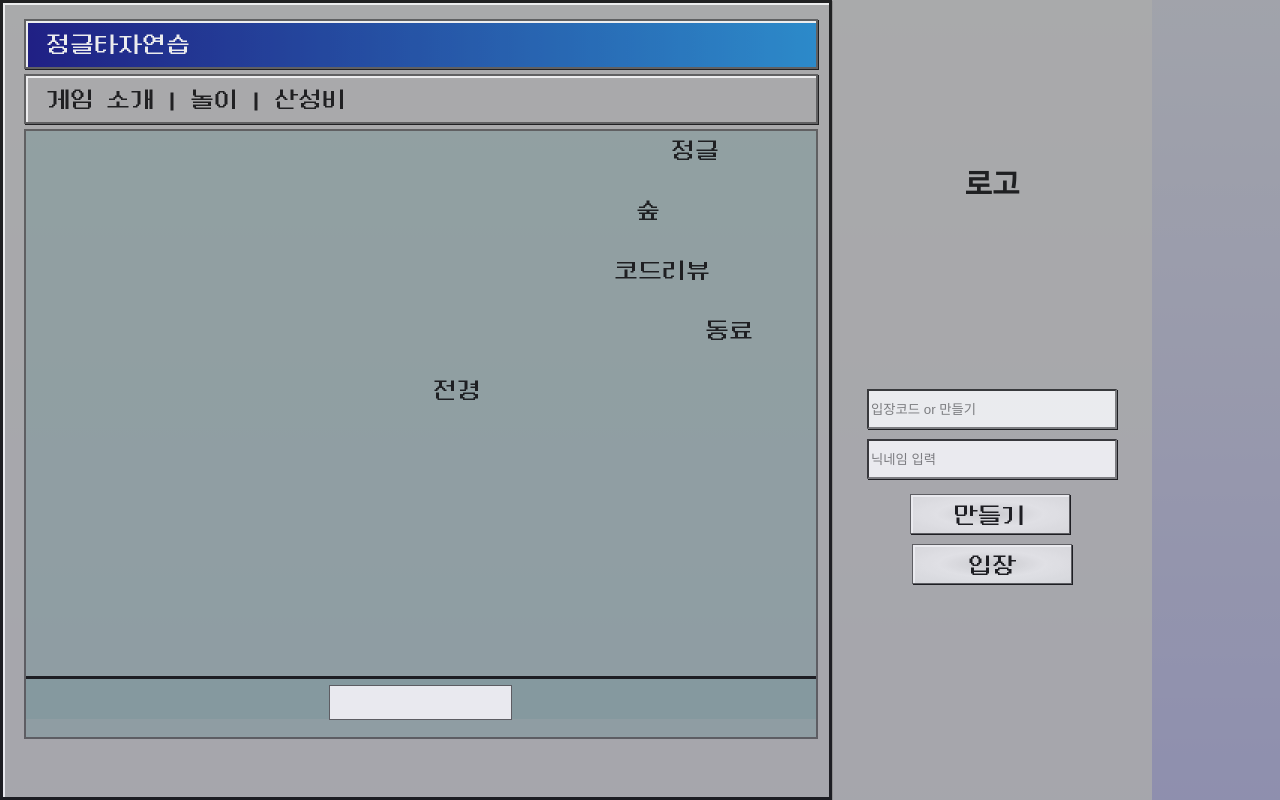
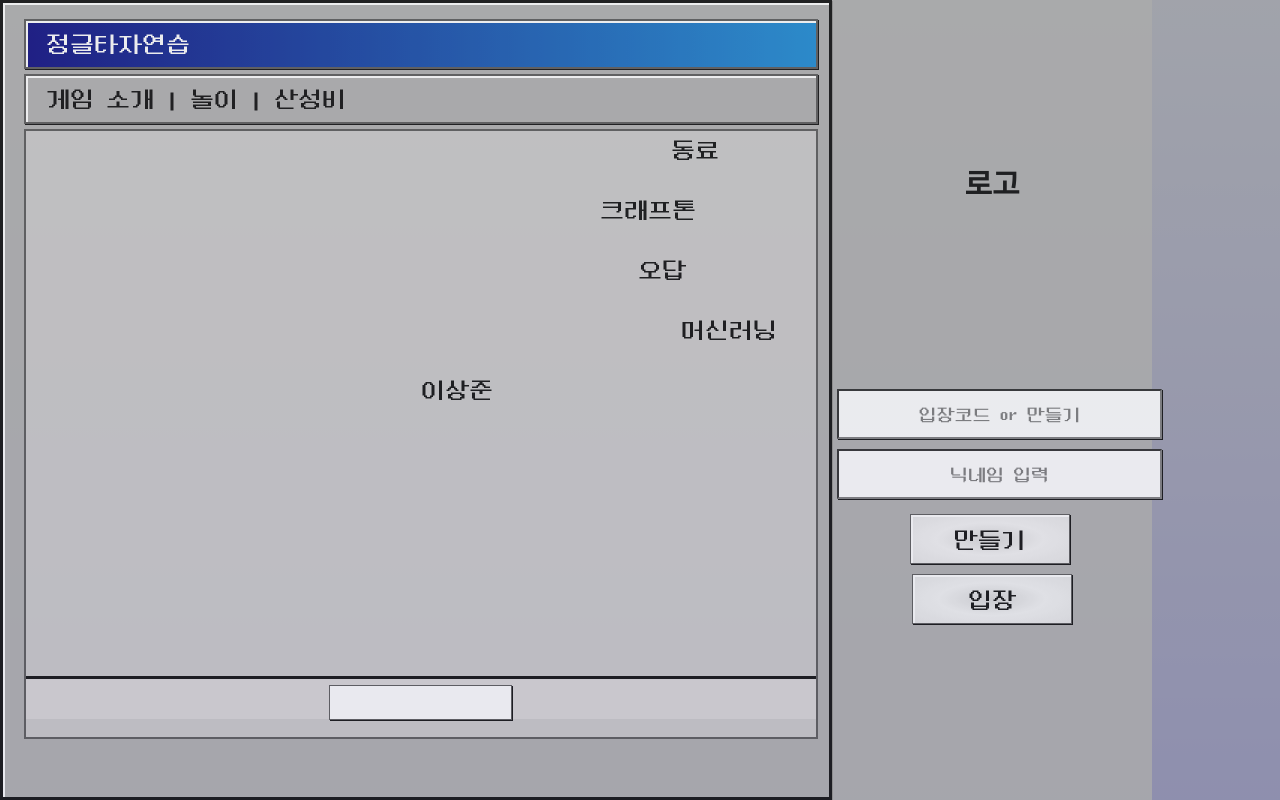
Before and after one commit to eDanMoo/client, a Vue app: page / in a window 1280 px wide. Built offline with nearby package versions, Linux system fonts and the light colour scheme.

Commit message:
[FIX] 입장화면 정글타자연습 끝없이 내려오게 수정

```diff
--- a/src/components/Login.vue
+++ b/src/components/Login.vue
@@ -11,12 +11,16 @@
                 type="text"
                 v-model="room_code"
                 placeholder="입장코드 or 만들기"
+                onfocus="this.placeholder = ''"
+                onblur="this.placeholder = '입장코드 or 만들기'"
             />
             <input
                 id="input-user-id"
                 type="text"
                 v-model="user_id"
                 placeholder="닉네임 입력"
+                onfocus="this.placeholder = ''"
+                onblur="this.placeholder = '닉네임 입력'"
             />
             <!-- <div> {{  room_code }}</div>
       <div> {{  user_id }}</div> -->
@@ -118,15 +122,21 @@ export default {
 #input-room-id {
     margin: 5px;
     box-shadow: 1px 1px black, inset 2px 2px white;
-    width: 250px;
-    height: 40px;
+    width: 325px;
+    height: 50px;
+    font-family: "DungGeunMo";
+    font-size: large;
+    text-align: center;
 }
 
 #input-user-id {
     margin: 5px;
     box-shadow: 1px 1px black, inset 2px 2px white;
-    width: 250px;
-    height: 40px;
+    width: 325px;
+    height: 50px;
+    font-family: "DungGeunMo";
+    font-size: large;
+    text-align: center;
 }
 
 #create-button {
@@ -137,7 +147,7 @@ export default {
         #dbdbdb 100%
     );
     width: 160px;
-    height: 40px;
+    height: 50px;
     display: inline-block;
     border: 1px solid rgb(80, 80, 80);
     box-shadow: 1px 1px black, inset 2px 2px white;
@@ -155,7 +165,7 @@ export default {
         #dbdbdb 100%
     );
     width: 160px;
-    height: 40px;
+    height: 50px;
     display: inline-block;
     border: 1px solid rgb(80, 80, 80);
     margin-top: 10px;
--- a/src/components/new_wordrain.vue
+++ b/src/components/new_wordrain.vue
@@ -28,22 +28,30 @@ export default {
                 "나침반",
                 "정글",
                 "코드리뷰",
-                "숲",
-                "병아리",
                 "피드백",
                 "몰입",
-                "부족",
+                "유사도",
                 "최선",
-                "주인",
+                "눈물",
                 "인생",
-                "구급상자",
+                "빈백",
+                "머신러닝",
                 "크래프톤",
                 "진통제",
-                "전경",
+                "커피",
                 "학습량",
                 "동료",
                 "정답",
                 "오답",
+                "박정은",
+                "손창한",
+                "조훈기",
+                "이상준",
+                "이현홍",
+                "문해력",
+                "나만의무기",
+                "핀토스",
+                "연수동",
             ];
 
             // 밑에 선언한 tajaContents 안에 글자로 된 Div를 넣어주게 됩니다.
@@ -125,7 +133,7 @@ export default {
 
             function downTaja() {
                 // 글자가 뿌려진 이후에는 일정한 간격으로 글자를 내려줘야 합니다.
-                setInterval(function () {
+                var downInterval = setInterval(function () {
                     for (let i = 0; i < taja.length; i++) {
                         if (i < newObj.length) {
                             newObj[i].style.top = plusTop[i] + "px";
@@ -150,6 +158,12 @@ export default {
                                 }
                             }
                             plusTop[i] += 30;
+                        }
+                        // 반복 clearInterval을 안하니 plutTop 증가 속도가 점점 빨라진다
+                        if (newObj.length === taja.length) {
+                            if (!tajaContents.hasChildNodes()) {
+                                clearInterval(downInterval);
+                            }
                         }
                     }
                 }, DOWNTIME);
@@ -196,9 +210,21 @@ export default {
             //     }
             //     count++;
             //     });
-
             drawTaja();
             downTaja();
+
+            setInterval(function() {
+                idx = 0;
+                newObj = [];
+                plusTop = new Array(taja.length);
+                for (let i = 0; i < plusTop.length; i++) {
+                    plusTop[i] = 0;
+                 }
+                drawTaja();
+                downTaja();
+            // 시간 간격 임의로 설정. 단어 추가할 때마다 고치기 or 개선
+            },DRAWTIME * taja.length * 1.7)
+
 
             // while (True) {
             //   if (newObj.length === taja.length) { // 화면에 단어가 다 뿌려진 이후
@@ -213,6 +239,7 @@ export default {
             //       }
             //   }
             // }
+
         });
 
         return { setInterval };
@@ -223,7 +250,7 @@ export default {
 <style scoped>
 /* #info{float:left; margin-left: 50px; font-size : 30px;} */
 #contents {
-    background-color: rgba(125, 155, 155, 0.623);
+    background-color: rgba(228, 226, 226, 0.507);
     width: 62vw;
     height: 80%;
     margin-right: 5px;
@@ -241,8 +268,9 @@ export default {
     text-align: center;
     border-top-style: solid;
     border-top-color: black;
-    background-color: rgba(125, 155, 155, 0.623);
+    background-color: rgba(228, 226, 226, 0.507);
     padding-top: 2px;
+    /* border: 1px solid black; */
 }
 #inputText {
     display: inline-block;
@@ -252,6 +280,7 @@ export default {
     width: 100%;
     height: 100%;
     border: 1px solid rgb(80, 80, 80);
+    box-shadow: 1px 1px black, inset 2px 2px white;
 }
 /* #inputBtn{
   display:inline-block;
```
Also changed, not shown: src/views/cam.vue (+12 -4 lines).
